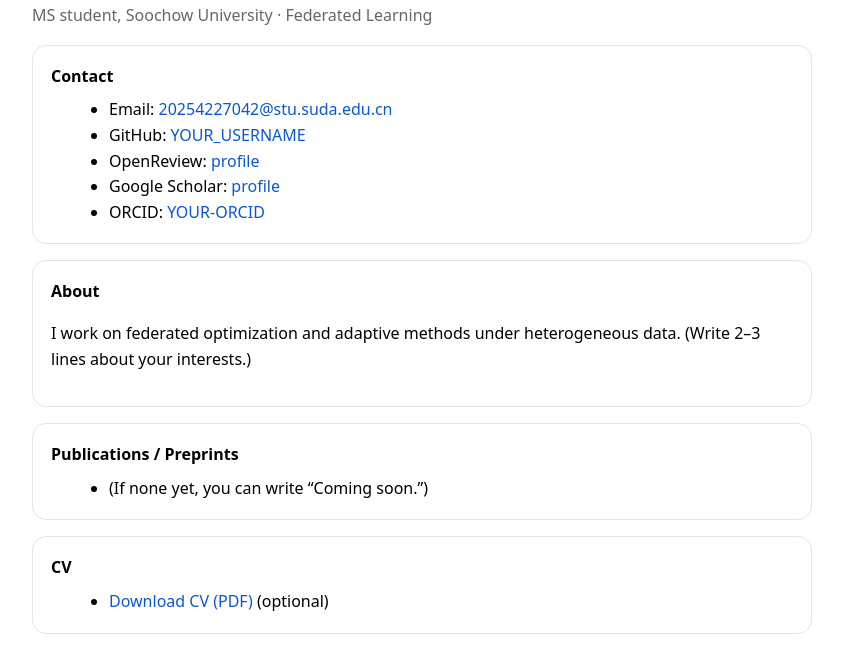
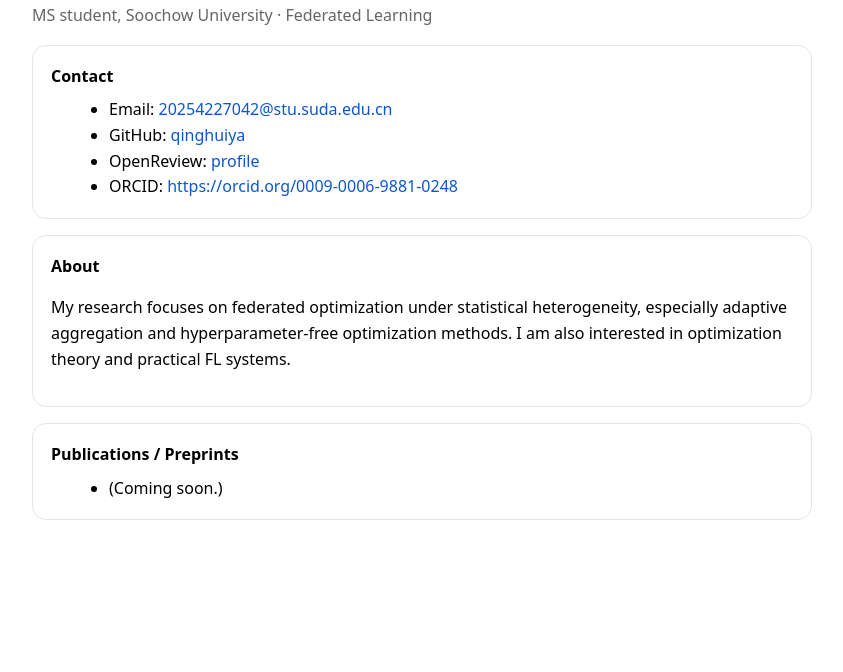
Before and after one commit to qinghuiya/qinghuiya.github.io, a plain HTML site: page index.html in a window 1280 px wide. Shown: the part 94-766 px from the top of the page, without its empty margins (218-1061 px from the left). Drawn offline with Linux system fonts and the light colour scheme.

Commit message:
Update index.html

```diff
--- a/index.html
+++ b/index.html
@@ -21,33 +21,25 @@
     <b>Contact</b>
     <ul>
       <li>Email: <a href="mailto:20254227042@stu.suda.edu.cn">20254227042@stu.suda.edu.cn</a></li>
-      <li>GitHub: <a href="https://github.com/YOUR_USERNAME">YOUR_USERNAME</a></li>
-      <li>OpenReview: <a href="https://openreview.net/profile?id=~YOUR_ID">profile</a></li>
-      <li>Google Scholar: <a href="https://scholar.google.com/citations?user=YOUR_ID">profile</a></li>
-      <li>ORCID: <a href="https://orcid.org/YOUR-ORCID">YOUR-ORCID</a></li>
+      <li>GitHub: <a href="https://github.com/qinghuiya">qinghuiya</a></li>
+      <li>OpenReview: <a href="https://openreview.net/profile?id=%7EQinghui_Wu1">profile</a></li>
+      <li>ORCID: <a href="https://orcid.org/0009-0006-9881-0248">https://orcid.org/0009-0006-9881-0248</a></li>
     </ul>
   </div>
 
   <div class="card">
     <b>About</b>
     <p>
-      I work on federated optimization and adaptive methods under heterogeneous data.
-      (Write 2–3 lines about your interests.)
+      My research focuses on federated optimization under statistical heterogeneity, especially adaptive aggregation and hyperparameter-free optimization methods. I am also interested in optimization theory and practical FL systems.
     </p>
   </div>
 
   <div class="card">
     <b>Publications / Preprints</b>
     <ul>
-      <li>(If none yet, you can write “Coming soon.”)</li>
+      <li>(Coming soon.)</li>
     </ul>
   </div>
 
-  <div class="card">
-    <b>CV</b>
-    <ul>
-      <li><a href="cv.pdf">Download CV (PDF)</a> (optional)</li>
-    </ul>
-  </div>
 </body>
 </html>
```
